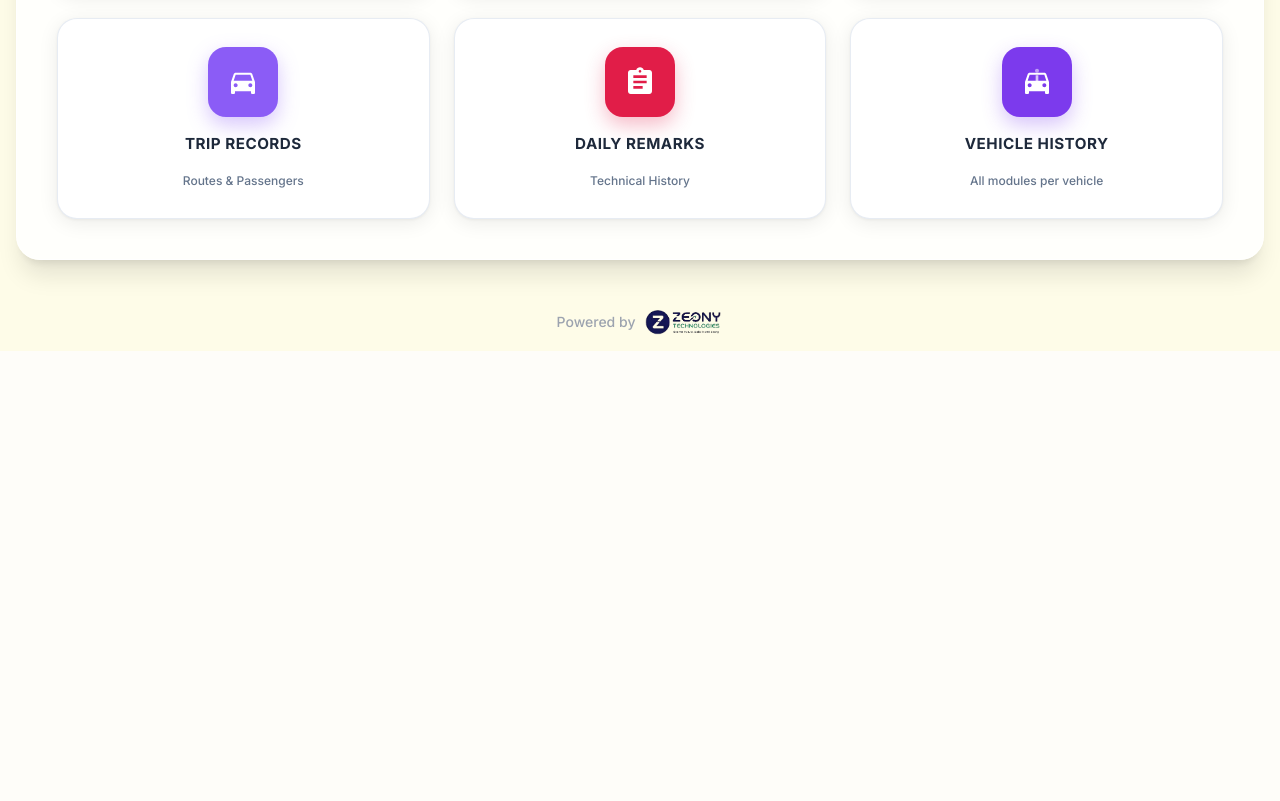
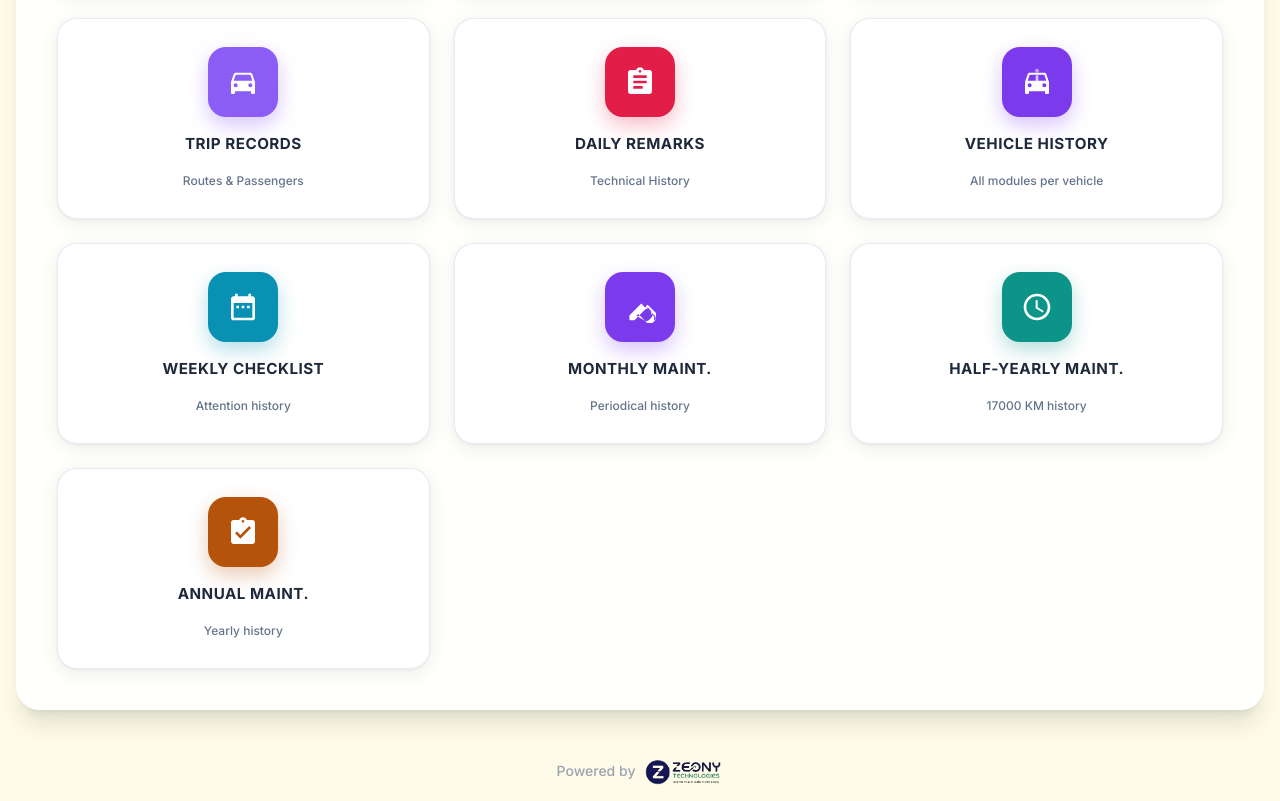
Before and after one commit to pmcdrivelogs/drivelogs, a Flask app: page /admin-dashboard in a window 1280 px wide. Shown: the part 1419-2220 px from the top of the page. Before the commit the page ends 1770 px from the top, so only its background shows below. Run offline with Flask 3, Linux system fonts and the light colour scheme; the visitor is signed in with stand-in values (Sample User, id 1); some libraries are stand-ins or nearby versions.

Commit message:
Add maintenance history sections to admin dashboard

```diff
--- a/templates/admin_dashboard.html
+++ b/templates/admin_dashboard.html
@@ -614,6 +614,50 @@
             <span class="subtitle">All modules per vehicle</span>
           </a>
 
+          <!-- Weekly Attention History -->
+          <a href="{{ url_for('weekly_attention_history') }}" class="menu-card" style="--accent-start: #0891b2; --accent-end: #0e7490; --shadow-color: rgba(8,145,178,0.30);">
+            <div class="icon-wrapper">
+              <svg fill="currentColor" viewBox="0 0 24 24">
+                <path d="M9 11H7v2h2v-2zm4 0h-2v2h2v-2zm4 0h-2v2h2v-2zm2-7h-1V2h-2v2H8V2H6v2H5c-1.11 0-1.99.9-1.99 2L3 20c0 1.1.89 2 2 2h14c1.1 0 2-.9 2-2V6c0-1.1-.9-2-2-2zm0 16H5V9h14v11z"/>
+              </svg>
+            </div>
+            <span class="title">Weekly Checklist</span>
+            <span class="subtitle">Attention history</span>
+          </a>
+
+          <!-- Monthly Maintenance History -->
+          <a href="{{ url_for('monthly_maintenance_history') }}" class="menu-card" style="--accent-start: #7c3aed; --accent-end: #6d28d9; --shadow-color: rgba(124,58,237,0.30);">
+            <div class="icon-wrapper">
+              <svg fill="currentColor" viewBox="0 0 24 24">
+                <path d="M22.7 19.3l-2.4-2.4c.4-1 .2-2.1-.7-2.9l-1-1c-.8-.8-1.9-1.1-2.9-.7L13 9.3 4.7 17.6c-.4.4-.7 1-.7 1.6V21c0 .6.4 1 1 1h1.8c.6 0 1.2-.3 1.6-.7L14.7 15l1.1-1.1c.4-.4 1-.6 1.6-.6.2 0 .4 0 .6.1l2.4 2.4c.6.6.9 1.4.9 2.2 0 .8-.3 1.6-.9 2.2l-1.4 1.4c-.6.6-1.4.9-2.2.9-.8 0-1.6-.3-2.2-.9L9.3 18.7l1.4-1.4 6.6 6.6c1.2 1.2 3.1 1.2 4.2 0l1.4-1.4c1.2-1.2 1.2-3.1 0-4.2l-6.6-6.6 1.4-1.4 6.1 6.1c.6.6.9 1.4.9 2.2 0 .8-.3 1.6-.9 2.2l-1.4 1.4z"/>
+              </svg>
+            </div>
+            <span class="title">Monthly Maint.</span>
+            <span class="subtitle">Periodical history</span>
+          </a>
+
+          <!-- Half-Yearly Maintenance History -->
+          <a href="{{ url_for('halfyearly_maintenance_history') }}" class="menu-card" style="--accent-start: #0d9488; --accent-end: #0f766e; --shadow-color: rgba(13,148,136,0.30);">
+            <div class="icon-wrapper">
+              <svg fill="currentColor" viewBox="0 0 24 24">
+                <path d="M12 2C6.48 2 2 6.48 2 12s4.48 10 10 10 10-4.48 10-10S17.52 2 12 2zm0 18c-4.41 0-8-3.59-8-8s3.59-8 8-8 8 3.59 8 8-3.59 8-8 8zm.5-13H11v6l5.25 3.15.75-1.23-4.5-2.67V7z"/>
+              </svg>
+            </div>
+            <span class="title">Half-Yearly Maint.</span>
+            <span class="subtitle">17000 KM history</span>
+          </a>
+
+          <!-- Annual Maintenance History -->
+          <a href="{{ url_for('annual_maintenance_history') }}" class="menu-card" style="--accent-start: #b45309; --accent-end: #92400e; --shadow-color: rgba(180,83,9,0.30);">
+            <div class="icon-wrapper">
+              <svg fill="currentColor" viewBox="0 0 24 24">
+                <path d="M19 3h-4.18C14.4 1.84 13.3 1 12 1c-1.3 0-2.4.84-2.82 2H5c-1.1 0-2 .9-2 2v14c0 1.1.9 2 2 2h14c1.1 0 2-.9 2-2V5c0-1.1-.9-2-2-2zm-7 0c.55 0 1 .45 1 1s-.45 1-1 1-1-.45-1-1 .45-1 1-1zm-2 14l-4-4 1.41-1.41L10 14.17l6.59-6.59L18 9l-8 8z"/>
+              </svg>
+            </div>
+            <span class="title">Annual Maint.</span>
+            <span class="subtitle">Yearly history</span>
+          </a>
+
         </div>
       </div>
 
```
